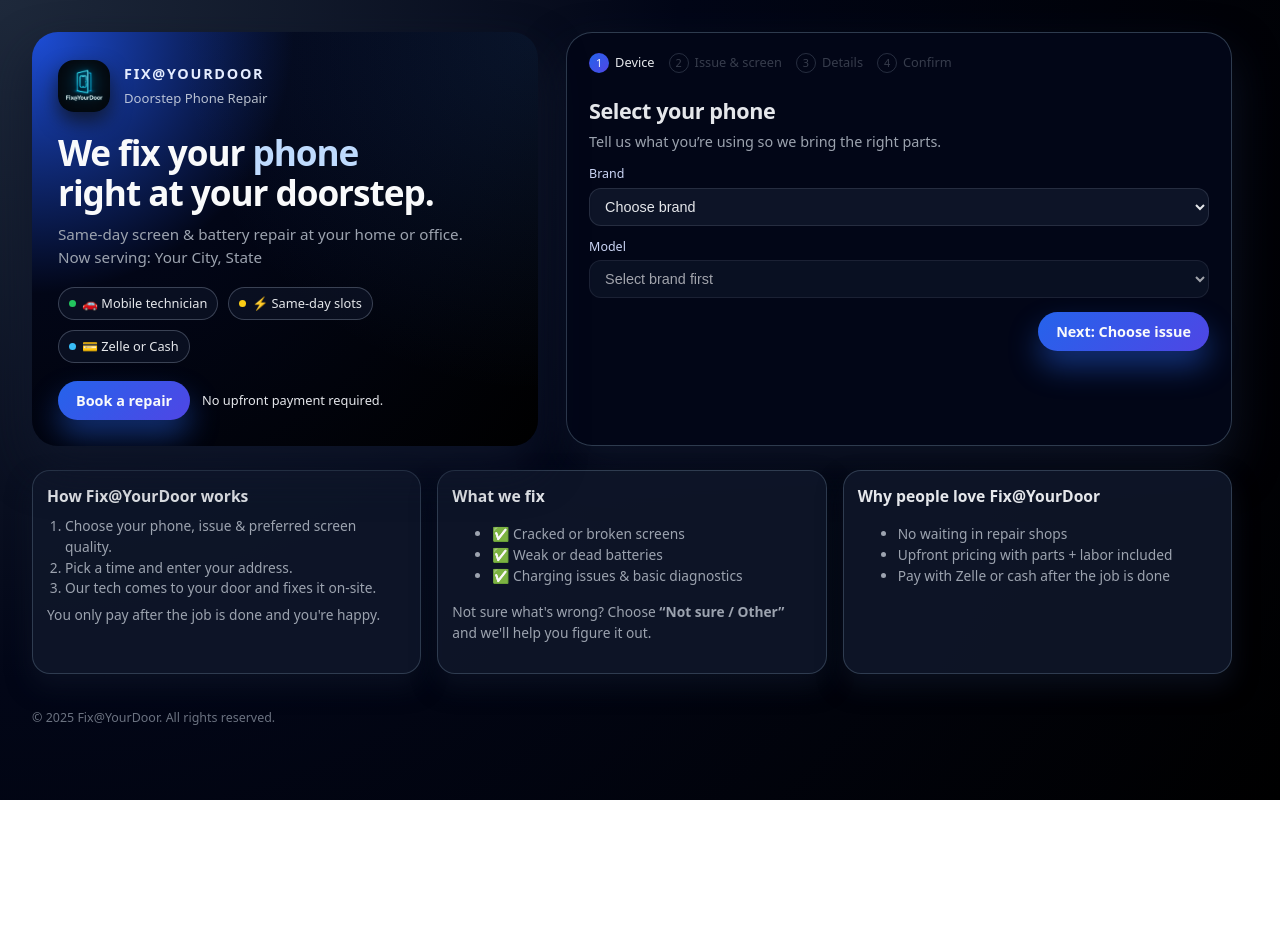
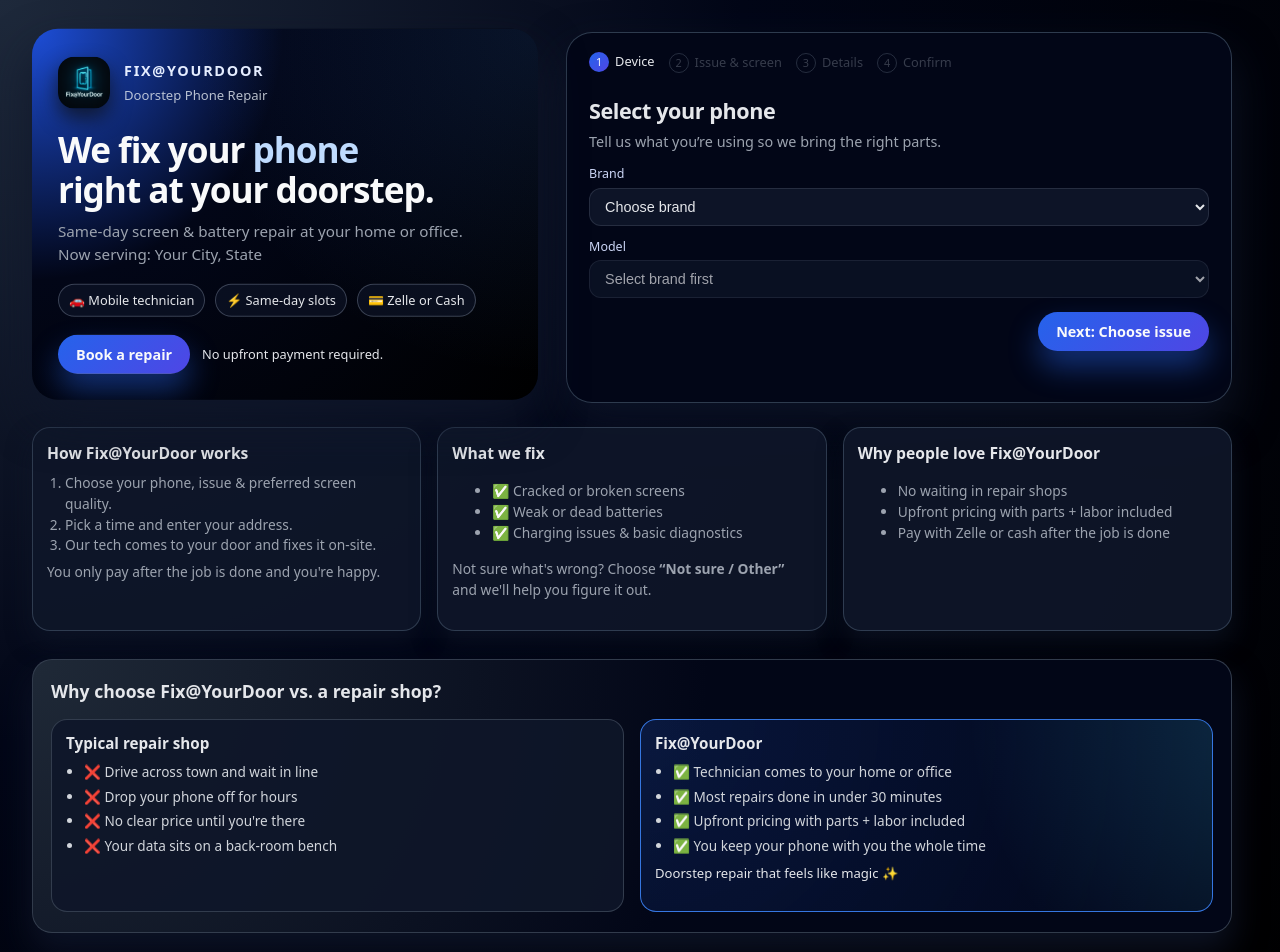
Before and after one commit to AbdelrahmanGaballa/fix-at-your-door, a React (Vite) app: page / in a window 1280 px wide. Shown: the top 952 px of the page. Before the commit the page ends 800 px from the top, so only its background shows below. Built offline with nearby package versions, Linux system fonts and the light colour scheme.

Commit message:
smsmmsms

```diff
--- a/src/App.css
+++ b/src/App.css
@@ -1,7 +1,4 @@
 /* ====== Global ====== */
-html {
-  scroll-behavior: smooth;
-}
 
 :root {
   --bg-main: #020617; /* dark navy */
@@ -46,10 +43,10 @@
 
 .shell {
   width: 100%;
-  max-width: 1500px; /* wider container so it uses more of the page */
-  margin: 0 auto;    /* perfectly centered */
+  max-width: 1500px;
+  margin: 0 auto;
   display: grid;
-  grid-template-columns: minmax(0, 0.9fr) minmax(0, 1.35fr); /* wider form card */
+  grid-template-columns: minmax(0, 0.9fr) minmax(0, 1.35fr);
   gap: 28px;
   align-items: stretch;
 }
@@ -78,8 +75,6 @@
   position: relative;
   z-index: 1;
 }
-
-/* Top brand row */
 
 .logo-row {
   display: flex;
@@ -114,8 +109,6 @@
   font-size: 0.82rem;
   color: rgba(226, 232, 240, 0.8);
 }
-
-/* Hero copy */
 
 .header h1 {
   margin: 0 0 10px;
@@ -162,22 +155,6 @@
   color: #e5e7eb;
 }
 
-.hero-tag::before {
-  content: "";
-  width: 7px;
-  height: 7px;
-  border-radius: 999px;
-  background: #22c55e;
-}
-
-.hero-tag:nth-child(2)::before {
-  background: #facc15;
-}
-
-.hero-tag:nth-child(3)::before {
-  background: #38bdf8;
-}
-
 .hero-btn-row {
   margin-top: 6px;
   display: flex;
@@ -203,8 +180,11 @@
   align-items: center;
   justify-content: center;
   gap: 6px;
-  transition: transform 0.12s ease-out, box-shadow 0.12s ease-out,
-    background 0.12s ease-out, opacity 0.12s;
+  transition:
+    transform 0.15s ease-out,
+    box-shadow 0.15s ease-out,
+    background 0.15s ease-out,
+    opacity 0.12s;
   white-space: nowrap;
 }
 
@@ -227,6 +207,26 @@
 
 .btn.secondary:hover {
   background: rgba(15, 23, 42, 1);
+}
+
+/* glowing effect on main CTAs */
+.btn-glow {
+  position: relative;
+}
+
+.btn-glow::after {
+  content: "";
+  position: absolute;
+  inset: -2px;
+  border-radius: inherit;
+  background: radial-gradient(circle at 50% 0, rgba(129, 140, 248, 0.45), transparent 60%);
+  opacity: 0;
+  transition: opacity 0.2s ease-out;
+  z-index: -1;
+}
+
+.btn-glow:hover::after {
+  opacity: 1;
 }
 
 /* ====== Right – Card / Form ====== */
@@ -256,6 +256,7 @@
   align-items: center;
   gap: 6px;
   opacity: 0.5;
+  transition: opacity 0.15s ease-out, transform 0.15s ease-out;
 }
 
 .step-dot {
@@ -276,6 +277,7 @@
 .step.active {
   opacity: 1;
   color: #e5e7eb;
+  transform: translateY(-1px);
 }
 
 .step.active .step-dot {
@@ -324,6 +326,12 @@
   margin-bottom: 4px;
 }
 
+.field-hint {
+  font-size: 0.78rem;
+  margin-top: 4px;
+  color: #9ca3af;
+}
+
 input,
 select {
   background: rgba(15, 23, 42, 0.9);
@@ -333,8 +341,11 @@
   color: var(--text-main);
   font-size: 0.9rem;
   outline: none;
-  transition: border 0.12s ease-out, box-shadow 0.12s ease-out,
-    background 0.12s ease-out;
+  transition:
+    border 0.12s ease-out,
+    box-shadow 0.12s ease-out,
+    background 0.12s ease-out,
+    transform 0.12s ease-out;
 }
 
 input::placeholder {
@@ -346,6 +357,7 @@
   border-color: rgba(59, 130, 246, 0.9);
   box-shadow: 0 0 0 1px rgba(59, 130, 246, 0.7);
   background: rgba(15, 23, 42, 1);
+  transform: translateY(-0.5px);
 }
 
 /* Buttons row */
@@ -381,6 +393,39 @@
   width: 16px;
   height: 16px;
   accent-color: #3b82f6;
+}
+
+.quality-description {
+  font-size: 0.8rem;
+}
+
+.quality-price {
+  color: #a5b4fc;
+  font-weight: 600;
+}
+
+.quality-calculating {
+  color: #e5e7eb;
+  font-weight: 500;
+}
+
+/* animated ... for "calculating" */
+.dots-loading {
+  display: inline-flex;
+  margin-left: 2px;
+}
+
+.dots-loading span {
+  animation: dotPulse 1s infinite;
+  opacity: 0.2;
+}
+
+.dots-loading span:nth-child(2) {
+  animation-delay: 0.15s;
+}
+
+.dots-loading span:nth-child(3) {
+  animation-delay: 0.3s;
 }
 
 /* Info box */
@@ -436,6 +481,76 @@
   color: #6b7280;
 }
 
+/* ====== Comparison section ====== */
+
+.comparison-section {
+  width: 100%;
+  max-width: 1500px;
+  margin: 28px auto 0;
+  padding: 18px 18px 20px;
+  border-radius: 20px;
+  background: radial-gradient(circle at top left, #1f2937 0, #020617 55%);
+  border: 1px solid rgba(55, 65, 81, 0.9);
+  box-shadow: 0 18px 32px rgba(15, 23, 42, 0.8);
+}
+
+.comparison-section h3 {
+  margin: 0 0 14px;
+  font-size: 1.1rem;
+}
+
+.comparison-grid {
+  display: grid;
+  grid-template-columns: repeat(2, minmax(0, 1fr));
+  gap: 16px;
+}
+
+.comparison-column {
+  background: rgba(15, 23, 42, 0.9);
+  border-radius: 16px;
+  padding: 12px 14px 14px;
+  border: 1px solid rgba(55, 65, 81, 0.9);
+}
+
+.comparison-column h4 {
+  margin: 0 0 8px;
+  font-size: 0.95rem;
+}
+
+.comparison-column ul {
+  margin: 0;
+  padding-left: 18px;
+}
+
+.comparison-column li {
+  font-size: 0.85rem;
+  color: #d1d5db;
+  margin-bottom: 4px;
+}
+
+.comparison-column--highlight {
+  border-color: rgba(59, 130, 246, 0.9);
+  background: radial-gradient(circle at top left, rgba(37, 99, 235, 0.18), #020617);
+  position: relative;
+  overflow: hidden;
+}
+
+.comparison-column--highlight::before {
+  content: "";
+  position: absolute;
+  inset: 0;
+  background: radial-gradient(circle at 120% -10%, rgba(56, 189, 248, 0.35), transparent 50%);
+  opacity: 0.7;
+  pointer-events: none;
+}
+
+.comparison-cta {
+  margin-top: 8px;
+  font-size: 0.82rem;
+  color: #e5e7eb;
+  font-weight: 500;
+}
+
 /* ====== Footer ====== */
 
 .footer {
@@ -445,6 +560,67 @@
   font-size: 0.78rem;
   color: var(--text-soft);
   text-align: left;
+}
+
+/* ====== Micro animations ====== */
+
+/* subtle float on hero */
+.hero-animated {
+  animation: heroFloat 16s ease-in-out infinite;
+}
+
+.hero-tag-pulse {
+  animation: tagPulse 6s ease-in-out infinite;
+}
+
+/* fade-in utility for sections/cards */
+.fade-in-up {
+  animation: fadeInUp 0.45s ease-out;
+}
+
+/* ====== Keyframes ====== */
+
+@keyframes heroFloat {
+  0%,
+  100% {
+    transform: translateY(0);
+  }
+  50% {
+    transform: translateY(-4px);
+  }
+}
+
+@keyframes tagPulse {
+  0%,
+  100% {
+    box-shadow: 0 0 0 0 rgba(56, 189, 248, 0.0);
+  }
+  50% {
+    box-shadow: 0 0 0 10px rgba(56, 189, 248, 0.12);
+  }
+}
+
+@keyframes fadeInUp {
+  from {
+    opacity: 0;
+    transform: translateY(6px);
+  }
+  to {
+    opacity: 1;
+    transform: translateY(0);
+  }
+}
+
+@keyframes dotPulse {
+  0%,
+  100% {
+    opacity: 0.2;
+    transform: translateY(0);
+  }
+  50% {
+    opacity: 1;
+    transform: translateY(-1px);
+  }
 }
 
 /* ====== Responsive ====== */
@@ -457,14 +633,13 @@
   }
 
   .info-grid,
-  .footer {
+  .footer,
+  .comparison-section {
     max-width: 1200px;
   }
 }
 
-/* Medium laptops / tablets in landscape
-   -> Hero on top, form below (single column)
-*/
+/* Medium laptops / tablets in landscape */
 @media (max-width: 1100px) {
   .app {
     padding: 24px 20px 32px;
@@ -496,6 +671,10 @@
   .info-grid {
     max-width: 900px;
     grid-template-columns: repeat(2, minmax(0, 1fr));
+  }
+
+  .comparison-grid {
+    grid-template-columns: minmax(0, 1fr);
   }
 
   .footer {
@@ -535,7 +714,7 @@
   }
 
   .field-row {
-    grid-template-columns: minmax(0, 1fr); /* date/time & city/zip stack */
+    grid-template-columns: minmax(0, 1fr);
   }
 
   .buttons {
@@ -550,6 +729,10 @@
 
   .info-card {
     padding: 12px 12px 14px;
+  }
+
+  .comparison-section {
+    padding: 16px 14px 18px;
   }
 }
 
@@ -600,26 +783,3 @@
     font-size: 0.72rem;
   }
 }
-/* ====== Card highlight when scrolled into view ====== */
-
-.card-highlight {
-  animation: cardGlow 0.9s ease-out;
-}
-
-@keyframes cardGlow {
-  0% {
-    box-shadow: 0 0 0 rgba(59, 130, 246, 0.0);
-    border-color: rgba(59, 130, 246, 0.6);
-    transform: translateY(0);
-  }
-  30% {
-    box-shadow: 0 0 35px rgba(59, 130, 246, 0.6);
-    border-color: rgba(96, 165, 250, 1);
-    transform: translateY(-2px);
-  }
-  100% {
-    box-shadow: 0 22px 45px rgba(15, 23, 42, 0.8); /* back to normal */
-    border-color: rgba(51, 65, 85, 0.9);
-    transform: translateY(0);
-  }
-}
--- a/src/App.jsx
+++ b/src/App.jsx
@@ -1,9 +1,10 @@
-import { useState, useRef } from "react";
+// src/App.jsx
+import { useState, useEffect } from "react";
 import logo3 from "./assets/logo3.png";
 import "./App.css";
 import { SCREEN_PRICING } from "./pricing";
+import tapSound from "./assets/audio/ui-tap.mp3";
 
-// Brand / model list for dropdown
 const PHONE_DATA = [
   {
     brand: "Apple",
@@ -46,9 +47,9 @@
 ];
 
 const ISSUES = ["Screen Replacement", "Battery Replacement", "Not sure / Other"];
+
 const PAYMENT_METHODS = ["Zelle", "Cash"];
 
-// Only 2 qualities now
 const QUALITY_OPTIONS = [
   {
     key: "aftermarket",
@@ -65,7 +66,6 @@
 ];
 
 function App() {
-  const formRef = useRef(null);
   const [step, setStep] = useState(1);
 
   const [selectedBrand, setSelectedBrand] = useState("");
@@ -73,7 +73,6 @@
   const [issue, setIssue] = useState("");
   const [screenQuality, setScreenQuality] = useState("aftermarket");
 
-  // For custom brand / model text
   const [otherBrandText, setOtherBrandText] = useState("");
   const [otherModelText, setOtherModelText] = useState("");
 
@@ -91,6 +90,18 @@
 
   const [submitted, setSubmitted] = useState(false);
 
+  // 🔊 tiny step “tap” sound (place ui-tap.mp3 in /public)
+  const [tapSound] = useState(() => {
+    try {
+      return new Audio("/ui-tap.mp3");
+    } catch (e) {
+      return null;
+    }
+  });
+
+  // 💸 animated “calculating price” state
+  const [isCalculatingPrice, setIsCalculatingPrice] = useState(false);
+
   const isOtherBrand = selectedBrand === "__otherBrand";
   const isOtherModel = selectedModel === "__other";
 
@@ -98,7 +109,6 @@
     ? PHONE_DATA.find((p) => p.brand === selectedBrand)?.models || []
     : [];
 
-  // ---------- pricing helpers ----------
   const hasKnownDevice =
     !isOtherBrand &&
     !isOtherModel &&
@@ -114,7 +124,32 @@
 
   const priceForSelection = rawPrice;
 
-  // ---------- step handlers ----------
+  // 🔊 play soft click whenever step changes
+  useEffect(() => {
+    if (!tapSound) return;
+    try {
+      tapSound.currentTime = 0;
+      tapSound.volume = 0.25;
+      tapSound.play().catch(() => {});
+    } catch {
+      /* ignore */
+    }
+  }, [step, tapSound]);
+
+  // 💸 fake "calculating…" delay when we have a known device & screen issue
+  useEffect(() => {
+    if (
+      issue === "Screen Replacement" &&
+      hasKnownDevice &&
+      selectedBrand &&
+      selectedModel
+    ) {
+      setIsCalculatingPrice(true);
+      const id = setTimeout(() => setIsCalculatingPrice(false), 500);
+      return () => clearTimeout(id);
+    }
+    setIsCalculatingPrice(false);
+  }, [issue, hasKnownDevice, selectedBrand, selectedModel, screenQuality]);
 
   function handleNextFromStep1() {
     if (!selectedBrand) {
@@ -157,11 +192,8 @@
     setCustomer((prev) => ({ ...prev, [name]: value }));
   }
 
-  // ---------- submit & send to Google Sheets ----------
-
   async function handleSubmit(e) {
     e.preventDefault();
-    console.log("✅ handleSubmit fired");
 
     if (
       !selectedBrand ||
@@ -216,8 +248,6 @@
       PaymentMethod: customer.paymentMethod,
     };
 
-    console.log("📦 Booking payload:", payload);
-
     const WEB_APP_URL =
       "https://script.google.com/macros/s/AKfycbxvRvER_ouDa2Jg3cK-0ui2CCTlkuSFAk5a55Ahk3aN6w66n8QaLkWYzQkhZV3edvEjFw/exec";
 
@@ -230,10 +260,8 @@
         },
         body: JSON.stringify(payload),
       });
-
-      console.log("✅ Sent to Google Sheets");
     } catch (err) {
-      console.error("❌ Error sending to Google Sheets:", err);
+      console.error("Error sending to Google Sheets:", err);
       alert(
         "We submitted your booking on the site, but had an issue logging it to our sheet."
       );
@@ -241,7 +269,7 @@
 
     setSubmitted(true);
     setStep(4);
-
+    alert("Booking submitted! Check your Google Sheet for a new row.");
   }
 
   const displayBrand = isOtherBrand
@@ -252,13 +280,11 @@
       ? otherModelText || "Custom model"
       : selectedModel;
 
-  // ---------- JSX ----------
-
   return (
     <div className="app">
       <div className="shell">
         {/* LEFT – HERO */}
-        <header className="header">
+        <header className="header hero-animated">
           <div className="header-inner">
             <div className="logo-row">
               <img src={logo3} alt="Fix@YourDoor logo" className="logo-image" />
@@ -278,46 +304,32 @@
             <p className="service-area">Now serving: Your City, State</p>
 
             <div className="hero-tags">
-              <span className="hero-tag">🚗 Mobile technician</span>
-              <span className="hero-tag">⚡ Same-day slots</span>
-              <span className="hero-tag">💳 Zelle or Cash</span>
+              <span className="hero-tag hero-tag-pulse">🚗 Mobile technician</span>
+              <span className="hero-tag hero-tag-pulse">⚡ Same-day slots</span>
+              <span className="hero-tag hero-tag-pulse">💳 Zelle or Cash</span>
             </div>
 
             <div className="hero-btn-row">
               <button
-  className="btn primary"
+                className="btn primary btn-glow"
                 onClick={() => {
-    // reset
                   setSubmitted(false);
                   setStep(1);
-
-    if (formRef.current) {
-      // smooth scroll to the booking card
-      formRef.current.scrollIntoView({
-        behavior: "smooth",
-        block: "start",
-      });
-
-      // add a temporary glow effect
-      formRef.current.classList.add("card-highlight");
-      setTimeout(() => {
-        formRef.current?.classList.remove("card-highlight");
-      }, 900); // duration matches CSS animation
+                  const card = document.querySelector(".card");
+                  if (card) {
+                    card.scrollIntoView({ behavior: "smooth", block: "start" });
                   }
                 }}
               >
                 Book a repair
               </button>
-
               <span className="hero-note">No upfront payment required.</span>
             </div>
           </div>
         </header>
 
         {/* RIGHT – FORM CARD */}
-       <main className="card" ref={formRef}>
-
-          {/* Stepper */}
+        <main className="card">
           <div className="steps">
             <span className={step >= 1 ? "step active" : "step"}>
               <span className="step-dot">1</span>
@@ -337,13 +349,12 @@
             </span>
           </div>
 
-          {/* STEP 1 – Device */}
+          {/* STEP 1 – DEVICE */}
           {step === 1 && (
-            <section>
+            <section className="fade-in-up">
               <h2>Select your phone</h2>
               <p>Tell us what you’re using so we bring the right parts.</p>
 
-              {/* BRAND */}
               <div className="field">
                 <label>Brand</label>
                 <select
@@ -365,7 +376,6 @@
                 </select>
               </div>
 
-              {/* MODEL */}
               <div className="field">
                 <label>Model</label>
                 <select
@@ -391,7 +401,6 @@
                 </select>
               </div>
 
-              {/* FIELDS WHEN OTHER BRAND */}
               {isOtherBrand && (
                 <>
                   <div className="field">
@@ -426,13 +435,7 @@
                         </option>
                       ))}
                     </select>
-                    <p
-                      style={{
-                        fontSize: "0.78rem",
-                        marginTop: "4px",
-                        color: "#9ca3af",
-                      }}
-                    >
+                    <p className="field-hint">
                       We&apos;ll check availability for your exact phone and text
                       you back with price before confirming.
                     </p>
@@ -440,7 +443,6 @@
                 </>
               )}
 
-              {/* FIELDS WHEN BRAND NORMAL BUT MODEL = OTHER */}
               {!isOtherBrand && isOtherModel && (
                 <>
                   <div className="field">
@@ -465,38 +467,31 @@
                         </option>
                       ))}
                     </select>
-                    <p
-                      style={{
-                        fontSize: "0.78rem",
-                        marginTop: "4px",
-                        color: "#9ca3af",
-                      }}
-                    >
-                      We&apos;ll confirm availability for this exact model and
-                      send you the final price before confirming.
+                    <p className="field-hint">
+                      We&apos;ll confirm availability for this exact model and send
+                      you the final price before confirming.
                     </p>
                   </div>
                 </>
               )}
 
               <div className="buttons">
-                <button className="btn primary" onClick={handleNextFromStep1}>
+                <button className="btn primary btn-glow" onClick={handleNextFromStep1}>
                   Next: Choose issue
                 </button>
               </div>
             </section>
           )}
 
-          {/* STEP 2 – Issue + Screen quality */}
+          {/* STEP 2 – ISSUE & SCREEN */}
           {step === 2 && (
-            <section>
+            <section className="fade-in-up">
               <h2>Issue &amp; screen</h2>
               <p>
                 Tell us what’s wrong. If it’s a screen repair we’ll show you the
                 screen options.
               </p>
 
-              {/* ISSUE */}
               <div className="field">
                 <label>Problem</label>
                 <select
@@ -512,7 +507,6 @@
                 </select>
               </div>
 
-              {/* Screen quality only for Screen Replacement */}
               {issue === "Screen Replacement" && (
                 <div className="field">
                   <label>Screen quality preference</label>
@@ -536,13 +530,26 @@
                               {q.label} – {q.short}
                             </strong>
                             <br />
-                            <span style={{ fontSize: "0.8rem" }}>
+                            <span className="quality-description">
                               {q.description}{" "}
-                              {perQualityPrice != null && (
+                              {perQualityPrice != null && !isCalculatingPrice && (
                                 <>
                                   ·{" "}
-                                  <span style={{ color: "#a5b4fc" }}>
+                                  <span className="quality-price">
                                     Est. ${perQualityPrice.toFixed(2)}
+                                  </span>
+                                </>
+                              )}
+                              {perQualityPrice != null && isCalculatingPrice && (
+                                <>
+                                  ·{" "}
+                                  <span className="quality-calculating">
+                                    Calculating
+                                    <span className="dots-loading">
+                                      <span>.</span>
+                                      <span>.</span>
+                                      <span>.</span>
+                                    </span>
                                   </span>
                                 </>
                               )}
@@ -554,17 +561,10 @@
                   </div>
 
                   {(isOtherBrand || isOtherModel) && (
-                    <p
-                      style={{
-                        fontSize: "0.78rem",
-                        marginTop: "6px",
-                        color: "#9ca3af",
-                      }}
-                    >
+                    <p className="field-hint">
                       Because your phone is custom or not on our list,{" "}
                       <strong>
-                        we&apos;ll check parts availability and text you your
-                        price
+                        we&apos;ll check parts availability and text you your price
                       </strong>{" "}
                       for this screen quality before confirming the job.
                     </p>
@@ -573,19 +573,25 @@
               )}
 
               <div className="buttons">
-                <button className="btn secondary" onClick={() => setStep(1)}>
+                <button
+                  className="btn secondary"
+                  onClick={() => setStep(1)}
+                >
                   Back
                 </button>
-                <button className="btn primary" onClick={handleNextFromStep2}>
+                <button
+                  className="btn primary btn-glow"
+                  onClick={handleNextFromStep2}
+                >
                   Next: Your details
                 </button>
               </div>
             </section>
           )}
 
-          {/* STEP 3 – Customer details */}
+          {/* STEP 3 – DETAILS */}
           {step === 3 && (
-            <section>
+            <section className="fade-in-up">
               <h2>Your details &amp; appointment</h2>
               <p>We’ll come to you at your chosen time.</p>
 
@@ -701,7 +707,7 @@
                   >
                     Back
                   </button>
-                  <button type="submit" className="btn primary">
+                  <button type="submit" className="btn primary btn-glow">
                     Submit booking
                   </button>
                 </div>
@@ -709,9 +715,9 @@
             </section>
           )}
 
-          {/* STEP 4 – Confirmation */}
+          {/* STEP 4 – CONFIRMATION */}
           {step === 4 && submitted && (
-            <section>
+            <section className="fade-in-up">
               <h2>Thank you! 🎉</h2>
               <p>
                 We received your request for{" "}
@@ -798,9 +804,9 @@
         </main>
       </div>
 
-      {/* Info strip under cards */}
+      {/* Info strip */}
       <section className="info-grid">
-        <article className="info-card">
+        <article className="info-card fade-in-up">
           <h3>How Fix@YourDoor works</h3>
           <ol>
             <li>Choose your phone, issue &amp; preferred screen quality.</li>
@@ -812,7 +818,7 @@
           </p>
         </article>
 
-        <article className="info-card">
+        <article className="info-card fade-in-up">
           <h3>What we fix</h3>
           <ul>
             <li>✅ Cracked or broken screens</li>
@@ -821,12 +827,12 @@
           </ul>
           <p className="info-small">
             Not sure what&apos;s wrong? Choose{" "}
-            <strong>“Not sure / Other”</strong> and we&apos;ll help you figure
-            it out.
+            <strong>“Not sure / Other”</strong> and we&apos;ll help you figure it
+            out.
           </p>
         </article>
 
-        <article className="info-card">
+        <article className="info-card fade-in-up">
           <h3>Why people love Fix@YourDoor</h3>
           <ul>
             <li>No waiting in repair shops</li>
@@ -834,6 +840,34 @@
             <li>Pay with Zelle or cash after the job is done</li>
           </ul>
         </article>
+      </section>
+
+      {/* ⭐ Comparison section */}
+      <section className="comparison-section fade-in-up">
+        <h3>Why choose Fix@YourDoor vs. a repair shop?</h3>
+        <div className="comparison-grid">
+          <div className="comparison-column">
+            <h4>Typical repair shop</h4>
+            <ul>
+              <li>❌ Drive across town and wait in line</li>
+              <li>❌ Drop your phone off for hours</li>
+              <li>❌ No clear price until you&apos;re there</li>
+              <li>❌ Your data sits on a back-room bench</li>
+            </ul>
+          </div>
+          <div className="comparison-column comparison-column--highlight">
+            <h4>Fix@YourDoor</h4>
+            <ul>
+              <li>✅ Technician comes to your home or office</li>
+              <li>✅ Most repairs done in under 30 minutes</li>
+              <li>✅ Upfront pricing with parts + labor included</li>
+              <li>✅ You keep your phone with you the whole time</li>
+            </ul>
+            <p className="comparison-cta">
+              Doorstep repair that feels like magic ✨
+            </p>
+          </div>
+        </div>
       </section>
 
       <footer className="footer">
```
Also changed, not shown: 1 other file (tests, documents, lock files or other folders). Lines whose indentation alone changed are shown as unchanged.
